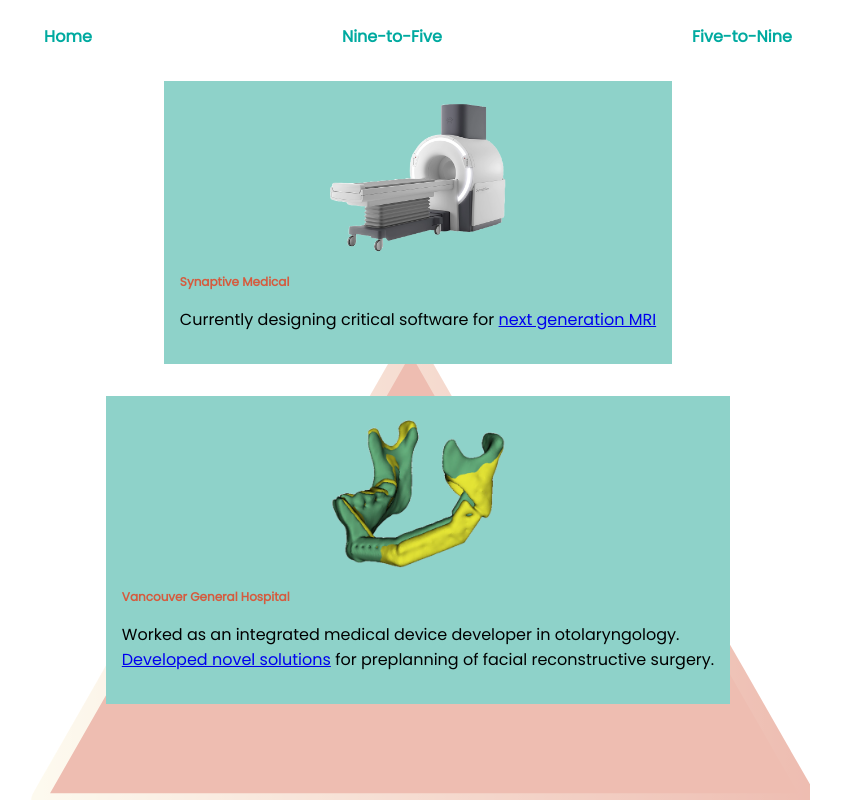
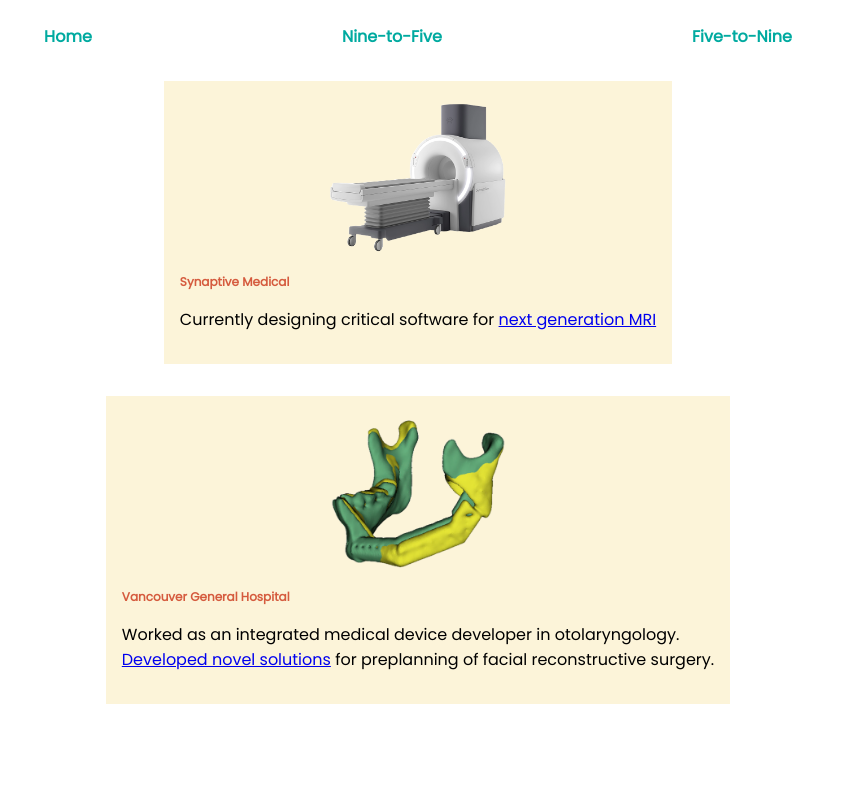
Before and after one commit to MatthewMong/MatthewMong.github.io, a SvelteKit app: page /9to5 in a window 1280 px wide. Shown: the whole page, without its empty margins (230-1071 px from the left). Built offline with nearby package versions, Linux system fonts and the light colour scheme.

Commit message:
remove gross background

```diff
--- a/src/lib/synaptive/+page.svelte
+++ b/src/lib/synaptive/+page.svelte
@@ -1,4 +1,4 @@
-<div class="secondaryColor wrapper">
+<div class="primaryColor wrapper">
     <div class="imageBackground">
         <img class="image" src="images/mri.png" alt="">
     </div>
--- a/src/lib/vgh/+page.svelte
+++ b/src/lib/vgh/+page.svelte
@@ -1,4 +1,4 @@
-<div class="secondaryColor wrapper">
+<div class="primaryColor wrapper">
     <div class="imageBackground">
         <img class="image" src="images/recon.png" alt="">
     </div>
--- a/static/styles/styles.css
+++ b/static/styles/styles.css
@@ -8,10 +8,6 @@
 /* Standard HTML Tags */
 :global(body) {
     font-family: Poppins;
-    background-image: url( '/images/mountain.svg' );
-    background-position: center;
-    background-repeat: no-repeat;
-    background-attachment: fixed;
     width:100%;
     height:100%;
 }
@@ -81,7 +77,7 @@
 }
 
 :global(.primaryColor) {
-	background: var(--secondary);
+	background: var(--primary);
 }
 
 :global(.secondaryColor) {
```
Also changed, not shown: static/images/mountain.svg (deleted).
